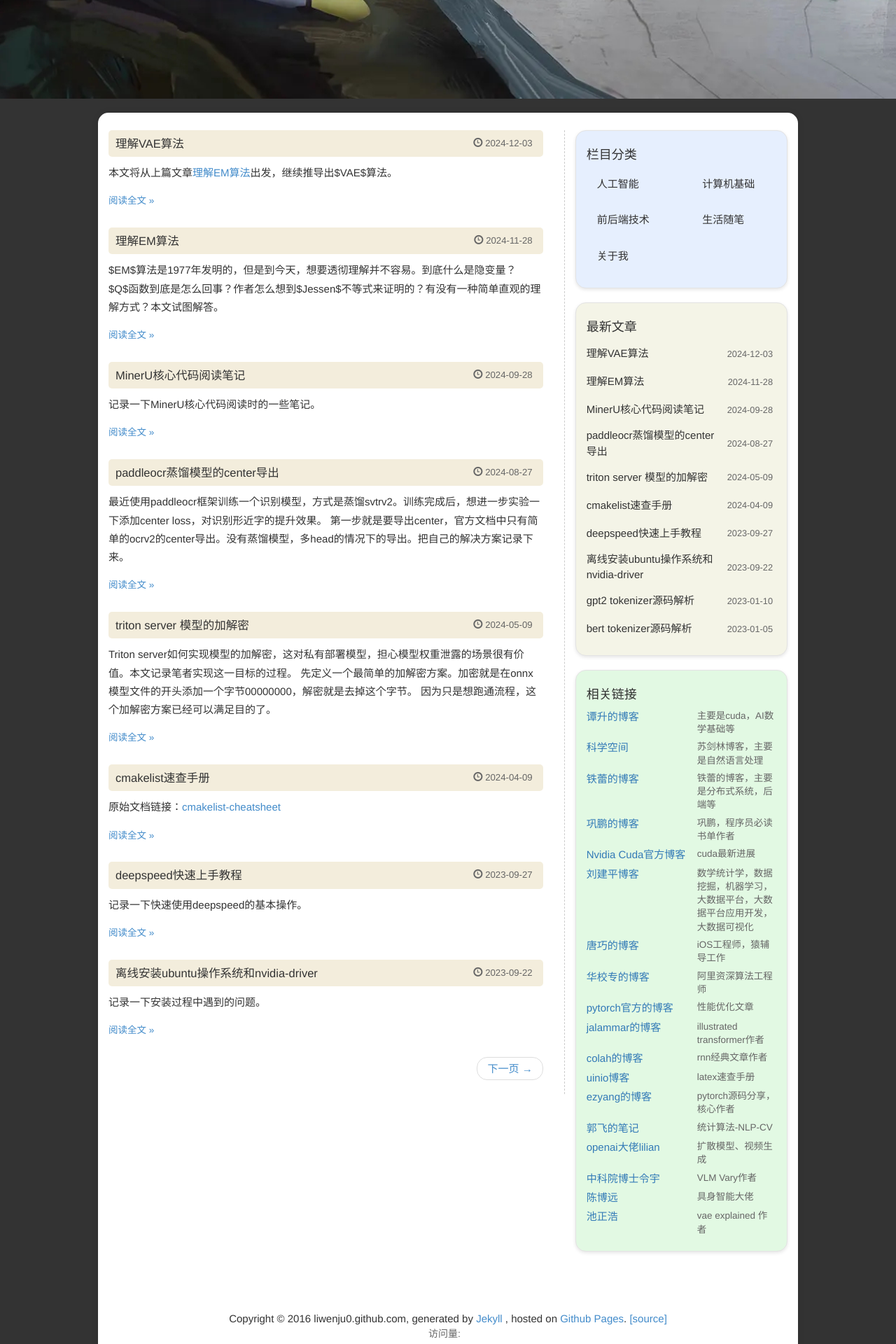
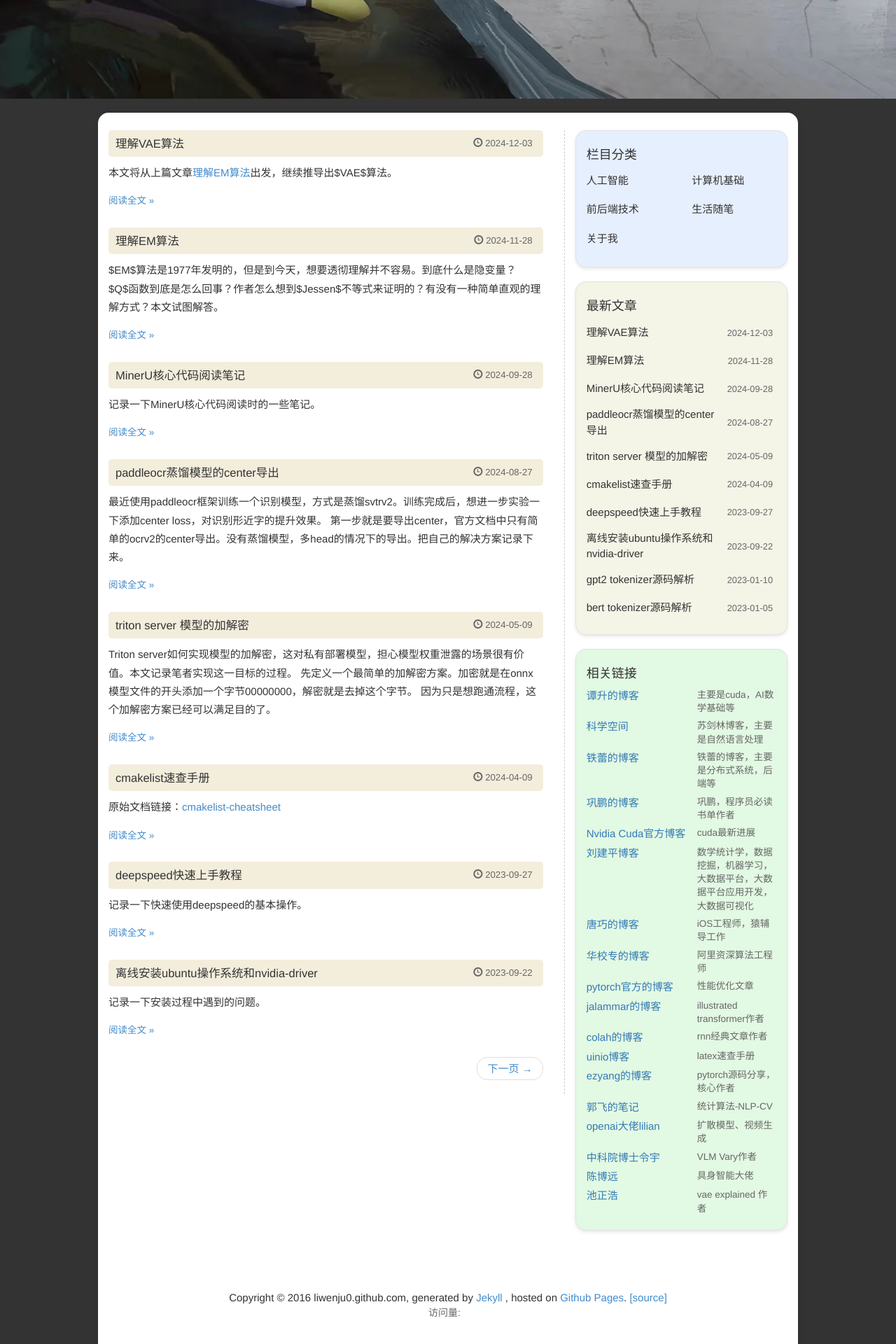
Before and after one commit to liwenju0/liwenju0.github.io, a Jekyll site: the page built from index.html, in a window 1280 px wide. Shown: the part 759-2679 px from the top of the page at 70% size. Built offline with Jekyll 4.4.1, drawn with Linux system fonts in a browser that asks for light colours; the list of posts is cut into pages by our own code; comment, search, counter and statistics services are not loaded.

Commit message:
调整样式

```diff
--- a/css/blog.css
+++ b/css/blog.css
@@ -361,7 +361,7 @@ img {
 
 .categories .list-unstyled li a {
   display: block;
-  padding: 10px 15px;
+  padding: 5px 0px 5px 0px;
   background-color: none;
   border-radius: 8px;
   color: #333;
```
